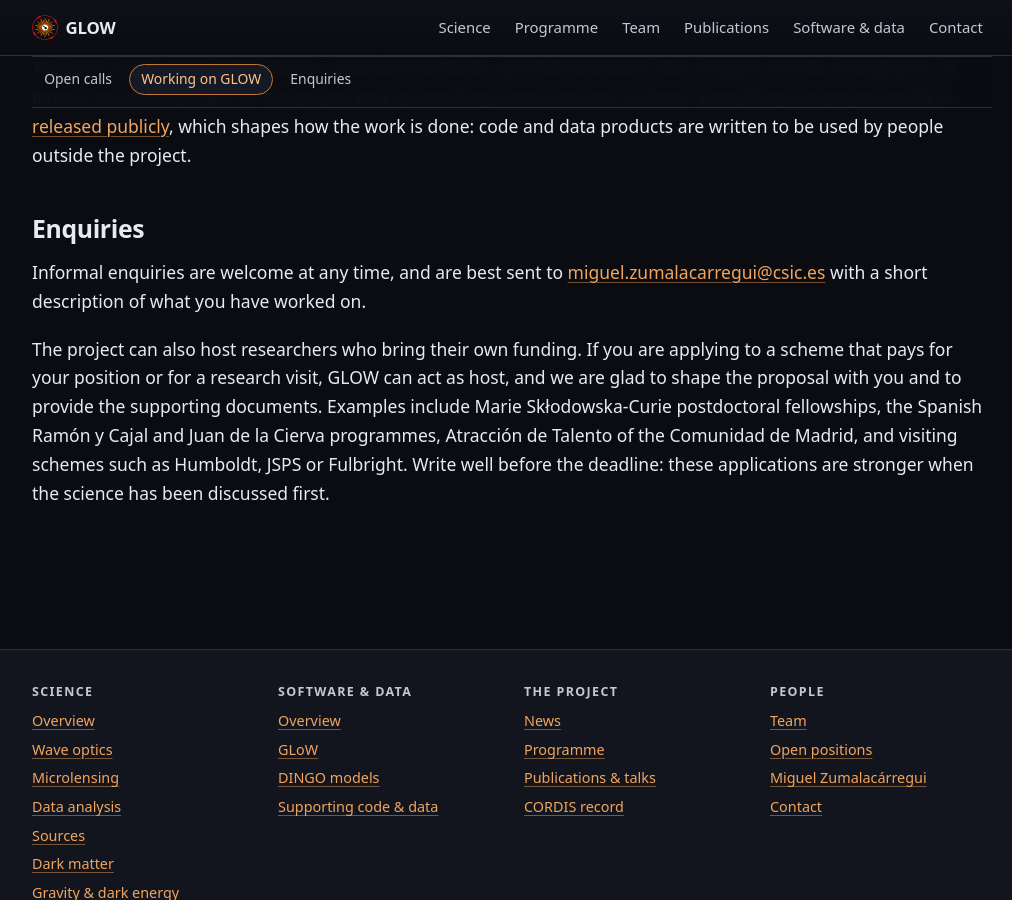
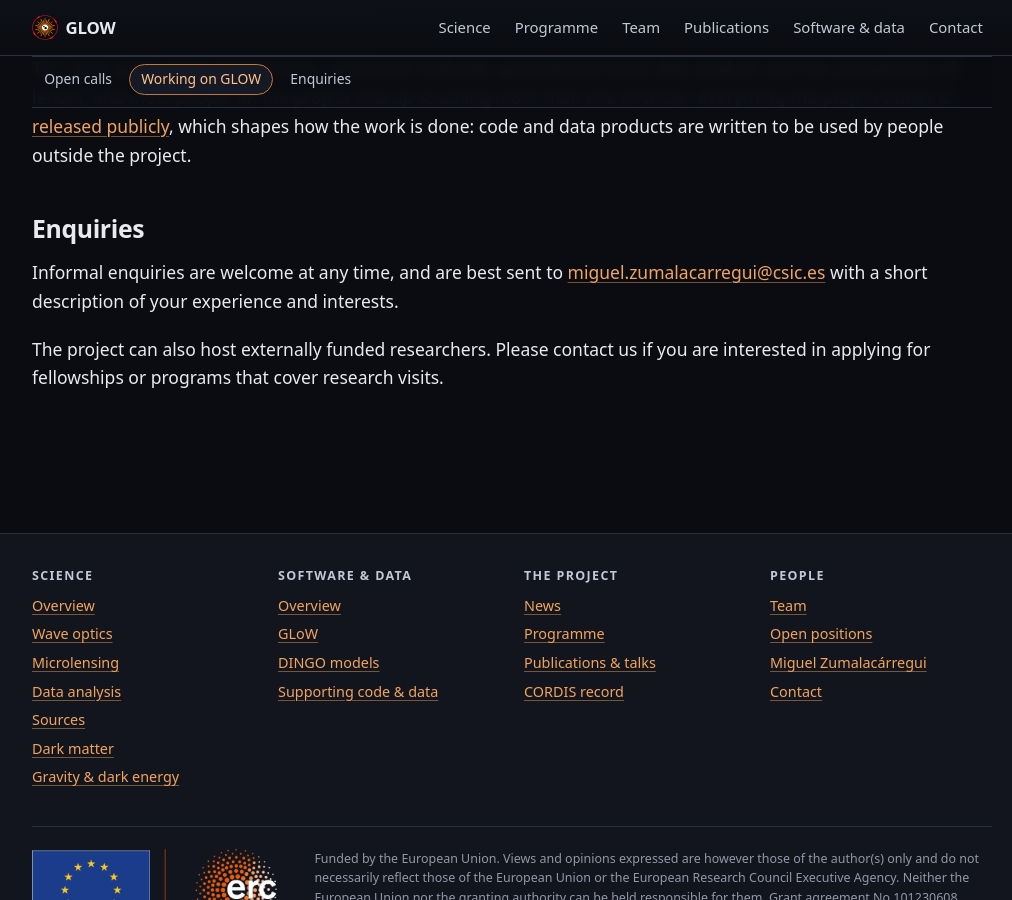
Before and after one commit to glow-astro/website, a Jekyll site: the page built from join.html, in a window 1280 px wide and 900 px high, scrolled down 643 px. Shown: the whole window, without its empty margins (128-1140 px from the left). Built offline with Jekyll 4.4.1, drawn with Linux system fonts in a browser that asks for light colours.

Commit message:
Owner's wording on hosting externally funded researchers
Shorter and deliberately unspecific: he can support only a small number, and
the list of named schemes read as an invitation to apply through any of them.

Co-Authored-By: Claude Opus 5 (1M context) <noreply@anthropic.com>
Claude-Session: https://claude.ai/code/session_01L7GT62S61eYxRuSFTmWGfu

```diff
--- a/join.html
+++ b/join.html
@@ -86,23 +86,10 @@ sections:
   <p>
     Informal enquiries are welcome at any time, and are best sent to
     <a href="mailto:{{ site.pi.email }}">{{ site.pi.email }}</a> with a short
-    description of what you have worked on.
+    description of your experience and interests.
   </p>
-  {%- comment -%}
-    Replaced on 2026-09-04. What stood here said that adjacent backgrounds are
-    read on the same terms, which is now the opening paragraph of the section
-    above and did not need saying twice. Hosting externally funded fellows is
-    the thing a reader cannot work out for themselves.
-  {%- endcomment -%}
   <p>
-    The project can also host researchers who bring their own funding. If you
-    are applying to a scheme that pays for your position or for a research
-    visit, GLOW can act as host, and we are glad to shape the proposal with you
-    and to provide the supporting documents. Examples include Marie
-    Sk&#322;odowska-Curie postdoctoral fellowships, the Spanish Ram&oacute;n y
-    Cajal and Juan de la Cierva programmes, Atracci&oacute;n de Talento of the
-    Comunidad de Madrid, and visiting schemes such as Humboldt, JSPS or
-    Fulbright. Write well before the deadline: these applications are stronger
-    when the science has been discussed first.
+    The project can also host externally funded researchers. Please contact us if you
+    are interested in applying for fellowships or programs that cover research visits.
   </p>
 </section>
```
